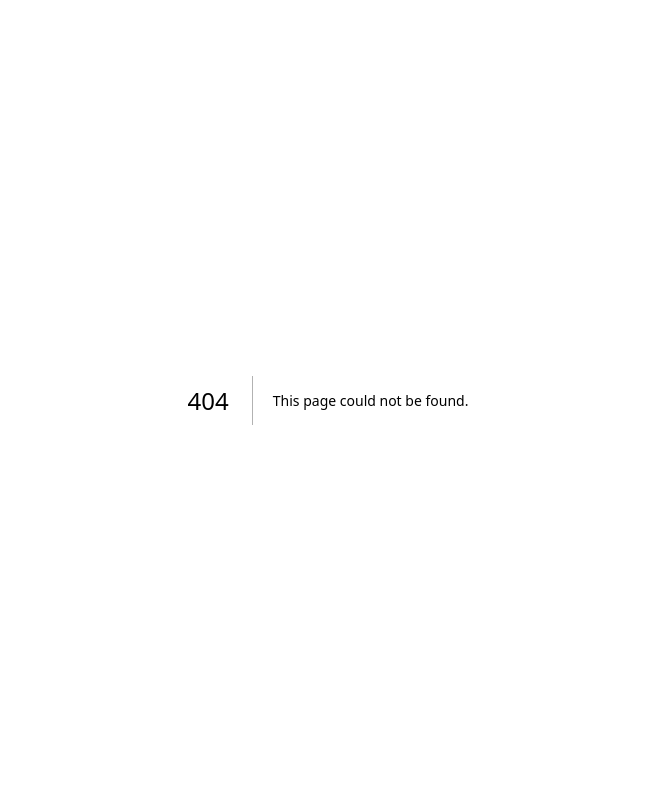
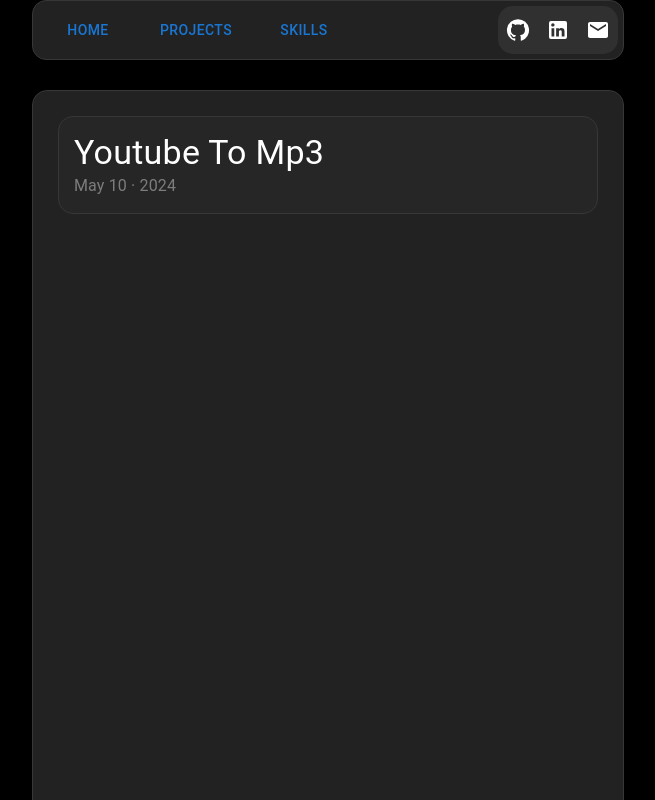
Before and after one commit to TheoSlater/portfolio, a Next.js app: page /blogs/ytmp3 in a window 1280 px wide. Before the commit this address had no page. Shown: the whole page, without its empty margins (312-967 px from the left). Built offline with nearby package versions, Linux system fonts and the light colour scheme.

Commit message:
bug fixes, blogs page wip

```diff
--- /dev/null
+++ b/app/blogs/ytmp3/page.tsx
@@ -0,0 +1,68 @@
+import { Container, Box, Typography, Button } from "@mui/material";
+import Navbar from "@/app/components/Navbar";
+
+export default function Ytmp3() {
+  const currentDate = new Date();
+  const dateString = `${currentDate.getDate()} · ${currentDate.toLocaleString(
+    "default",
+    { month: "long" }
+  )} · ${currentDate.getFullYear()}`;
+
+  return (
+    <div
+      className="page-container"
+      style={{
+        height: "100vh",
+        display: "flex",
+        flexDirection: "column",
+        overflowY: "auto",
+      }}
+    >
+      <Container
+        fixed
+        sx={{
+          display: "flex",
+          flexDirection: "column",
+          alignItems: "center",
+          width: "80vh",
+          margin: "auto",
+        }}
+      >
+        <Navbar />
+        <Box
+          sx={{
+            padding: "25px",
+            bgcolor: "rgb(34, 34, 34)",
+            borderColor: "rgb(55, 55, 55)",
+            borderWidth: "1px",
+            width: "100%",
+            minHeight: "100vh",
+            borderRadius: "15px",
+            marginTop: "15px",
+          }}
+        >
+          <Box
+            sx={{
+              padding: "15px",
+              bgcolor: "rgb(38, 38, 38)",
+              borderColor: "rgb(55, 55, 55)",
+              borderWidth: "1px",
+              width: "100%",
+              minHeight: "5vh",
+              borderRadius: "15px",
+              display: "flex",
+              flexDirection: "column",
+            }}
+          >
+            <Typography variant="h4" color="white">
+              Youtube To Mp3
+            </Typography>
+            <Typography variant="body1" color="rgb(125, 125, 125)">
+              May 10 · 2024
+            </Typography>
+          </Box>
+        </Box>
+      </Container>
+    </div>
+  );
+}
```
Also changed, not shown: app/projects/page.tsx (+19 -2 lines).
